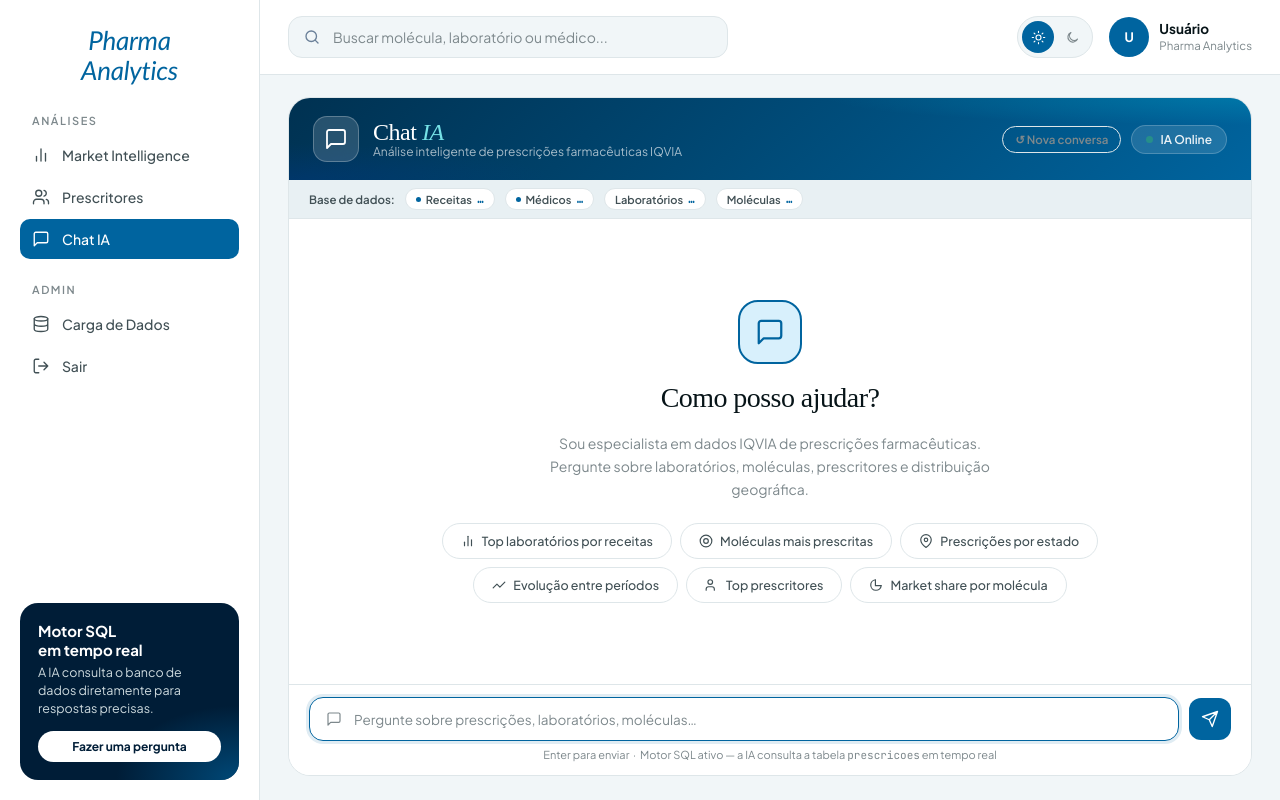
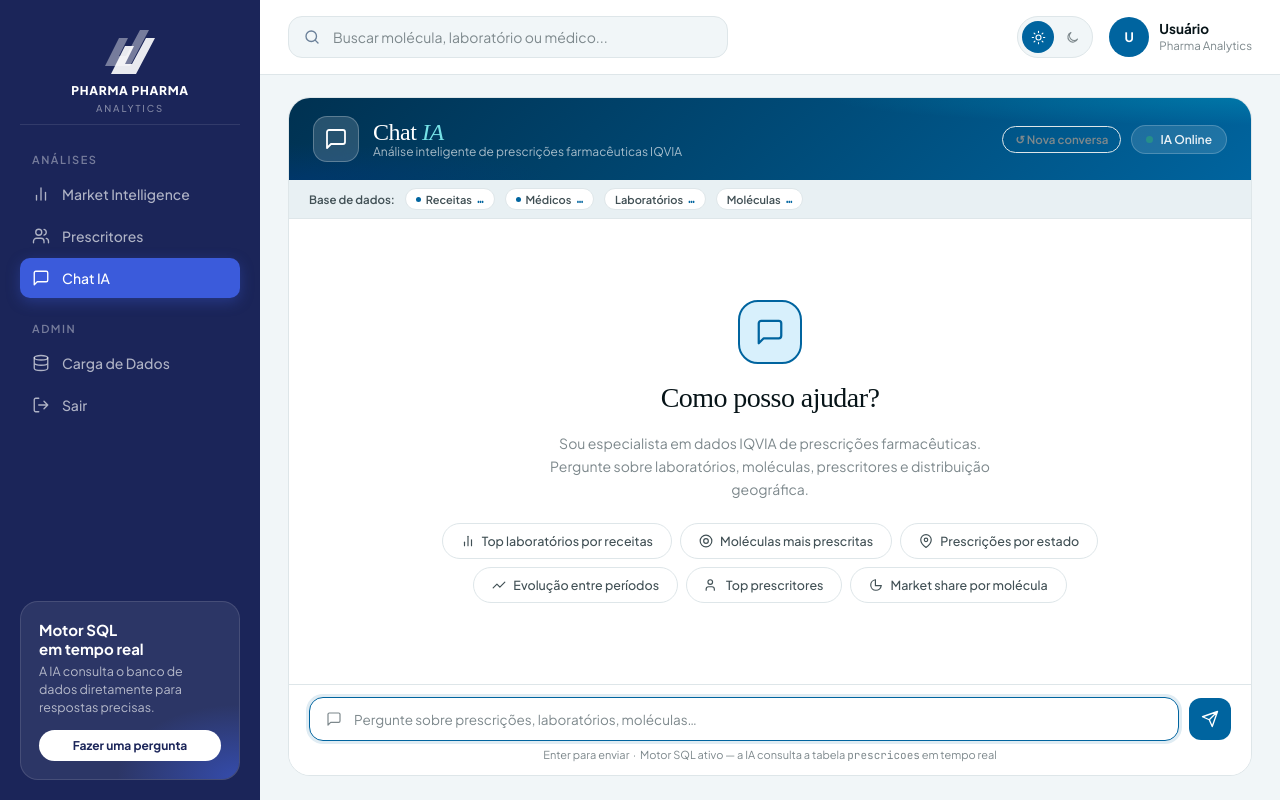
Before and after one commit to thiagolessa08-sys/IQVIA, a Flask app: template templates/chat.html in a window 1280 px wide. Run offline with Flask 3, Linux system fonts and the light colour scheme; the template is opened without the code that fills it, so the values that code supplies are empty; some web fonts are replaced.

Commit message:
style: sidebar navy + logo SVG no chat, context chips via arquivo estático
- Sidebar #1B2559 igual às outras telas
- Logo SVG branco (dois chevrons) + "PHARMA PHARMA / ANALYTICS"
- loadContext() agora lê /api/dashboard (arquivo JSON) sem query ao banco
- Item ativo Chat IA com #3B5BDB e sombra

Co-Authored-By: Claude Sonnet 4.6 <noreply@anthropic.com>

```diff
--- a/templates/chat.html
+++ b/templates/chat.html
@@ -31,21 +31,21 @@
   .app{display:grid;grid-template-columns:260px 1fr;height:100vh;overflow:hidden;}
 
   /* SIDEBAR */
-  .sidebar{background:var(--surface);border-right:1px solid var(--line);padding:26px 20px 20px;display:flex;flex-direction:column;gap:24px;overflow-y:auto;}
-  .brand{padding:0 8px 4px;}
-  .brand-name{font-family:'Calibri','Gill Sans MT','Trebuchet MS',sans-serif;font-size:26px;font-style:italic;color:var(--blue);letter-spacing:-0.01em;line-height:1.15;text-align:center;}
-  .nav-label{font-size:11px;letter-spacing:.14em;color:var(--ink-3);font-weight:600;padding:0 12px;text-transform:uppercase;margin-bottom:6px;}
+  .sidebar{background:#1B2559;border-right:none;padding:26px 20px 20px;display:flex;flex-direction:column;gap:24px;overflow-y:auto;}
+  .brand{display:flex;flex-direction:column;align-items:center;gap:10px;padding:4px 0 10px;border-bottom:1px solid rgba(255,255,255,.10);margin-bottom:4px;}
+  .nav-label{font-size:11px;letter-spacing:.14em;color:rgba(255,255,255,.4);font-weight:600;padding:0 12px;text-transform:uppercase;margin-bottom:6px;}
   .nav{display:flex;flex-direction:column;gap:2px;}
-  .nav a{display:flex;align-items:center;gap:12px;padding:11px 12px;border-radius:10px;color:var(--ink-2);text-decoration:none;font-size:14px;font-weight:500;transition:all .15s;}
-  .nav a:hover{background:var(--blue-soft);color:var(--ink);}
-  .nav a.active{background:var(--blue);color:#fff;}
+  .nav a{display:flex;align-items:center;gap:12px;padding:11px 12px;border-radius:10px;color:rgba(255,255,255,.65);text-decoration:none;font-size:14px;font-weight:500;transition:all .15s;}
+  .nav a:hover{background:rgba(255,255,255,.10);color:#fff;}
+  .nav a.active{background:#3B5BDB;color:#fff;box-shadow:0 4px 14px rgba(59,91,219,.35);}
   .nav a svg{width:18px;height:18px;flex:0 0 18px;}
-  .promo{margin-top:auto;background:var(--blue-ink);color:#fff;border-radius:18px;padding:18px;position:relative;overflow:hidden;}
-  .promo::before{content:"";position:absolute;inset:0;background:radial-gradient(80% 60% at 100% 100%,oklch(0.42 0.12 240/.9),transparent 70%);opacity:.9;}
+  .promo{margin-top:auto;background:rgba(255,255,255,.08);border:1px solid rgba(255,255,255,.12);color:#fff;border-radius:18px;padding:18px;position:relative;overflow:hidden;}
+  .promo::before{content:"";position:absolute;inset:0;background:radial-gradient(80% 60% at 100% 100%,rgba(59,91,219,.6),transparent 70%);opacity:1;}
   .promo>*{position:relative;}
   .promo h4{margin:0 0 4px;font-size:15px;font-weight:700;}
-  .promo p{margin:0 0 14px;font-size:12.5px;color:oklch(0.88 0.015 220);line-height:1.45;}
-  .promo button{border:0;background:#fff;color:var(--blue-ink);padding:8px 16px;border-radius:999px;font-weight:700;font-size:12px;font-family:inherit;cursor:pointer;width:100%;}
+  .promo p{margin:0 0 14px;font-size:12.5px;color:rgba(255,255,255,.65);line-height:1.45;}
+  .promo button{border:0;background:#fff;color:#1B2559;padding:8px 16px;border-radius:999px;font-weight:700;font-size:12px;font-family:inherit;cursor:pointer;width:100%;transition:opacity .15s;}
+  .promo button:hover{opacity:.9;}
 
   /* MAIN — flex column, full height */
   .main{display:flex;flex-direction:column;min-width:0;overflow:hidden;}
@@ -165,7 +165,14 @@
 <!-- SIDEBAR -->
 <aside class="sidebar">
   <div class="brand">
-    <div class="brand-name">Pharma<br>Analytics</div>
+    <svg width="52" height="44" viewBox="0 0 52 44" fill="none" xmlns="http://www.w3.org/2000/svg">
+      <path d="M1 36 L15 8 L24 8 L15 26 L22 26 L36 0 L45 0 L26 36 Z" fill="white" opacity="0.40"/>
+      <path d="M7 44 L21 16 L30 16 L21 34 L28 34 L42 8 L51 8 L32 44 Z" fill="white" opacity="0.90"/>
+    </svg>
+    <div style="text-align:center;">
+      <div style="font-family:'Plus Jakarta Sans',sans-serif;font-size:12px;font-weight:800;color:#fff;letter-spacing:.06em;line-height:1.2;text-transform:uppercase;">Pharma Pharma</div>
+      <div style="font-size:9.5px;font-weight:500;color:rgba(255,255,255,.45);letter-spacing:.20em;margin-top:4px;text-transform:uppercase;">Analytics</div>
+    </div>
   </div>
   <div>
     <div class="nav-label">Análises</div>
@@ -589,14 +596,17 @@ function clearChat(){
   document.getElementById('theme-dark').addEventListener('click',()=>apply('dark'));
 })();
 
-// Load context chips from KPI endpoint
+// Load context chips do arquivo estático (sem query ao banco)
 async function loadContext(){
   try{
-    const d=await fetch('/api/market/kpis').then(r=>r.json());
-    document.getElementById('ctxReceitas').textContent=fmt(d.total_receitas);
-    document.getElementById('ctxMedicos').textContent=fmt(d.qtde_medicos);
-    document.getElementById('ctxLabs').textContent=fmt(d.qtde_laboratorios);
-    document.getElementById('ctxMols').textContent=fmt(d.qtde_moleculas);
+    const r=await fetch('/api/dashboard');
+    if(!r.ok)return;
+    const d=await r.json();
+    const k=d.kpis||d;
+    document.getElementById('ctxReceitas').textContent=fmt(k.total_receitas);
+    document.getElementById('ctxMedicos').textContent=fmt(k.qtde_medicos);
+    document.getElementById('ctxLabs').textContent=fmt(k.qtde_laboratorios);
+    document.getElementById('ctxMols').textContent=fmt(k.qtde_moleculas);
   }catch(e){}
 }
 
```
